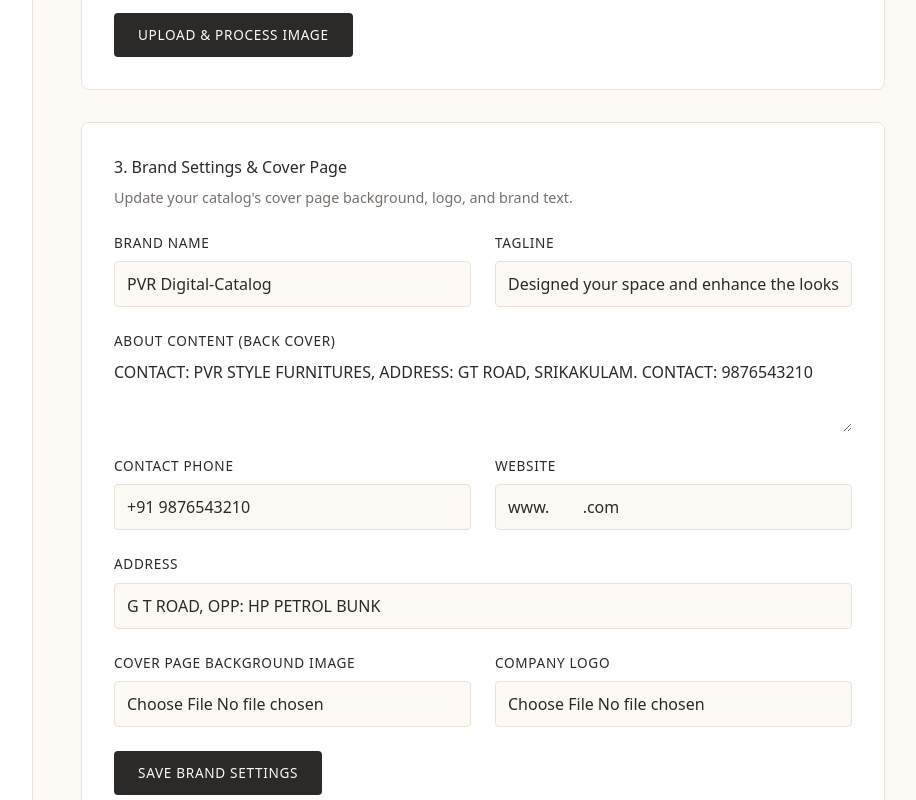
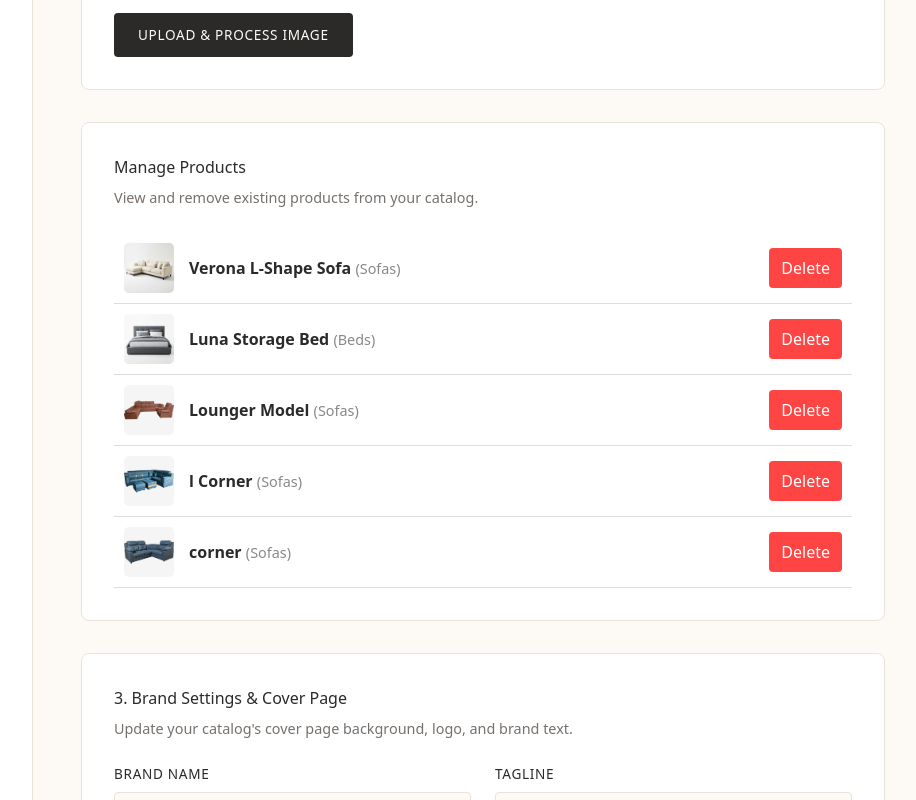
Before and after one commit to bobby007-creator/luxury-catalog, a Next.js app: page /admin in a window 1280 px wide. Shown: the part 1200-2000 px from the top of the page, without its empty margins (217-1133 px from the left). Built offline with nearby package versions, Linux system fonts and the light colour scheme.

Commit message:
feat: add ability to delete products from admin panel

```diff
--- a/src/app/admin/page.js
+++ b/src/app/admin/page.js
@@ -20,6 +20,7 @@
   const [tagline, setTagline] = useState("");
   const [colors, setColors] = useState("");
   const [isUploading, setIsUploading] = useState(false);
+  const [products, setProducts] = useState([]);
 
   // Brand Settings State
   const [brandName, setBrandName] = useState("");
@@ -41,10 +42,12 @@
       })
       .catch(err => console.error("Could not load config", err));
 
-    // Load existing brand data
+    // Load existing brand data and products
     fetch("/api/catalog")
       .then(res => res.json())
       .then(data => {
+        if (data.products) setProducts(data.products);
+
         if (data.brand) {
           setBrandName(data.brand.name || "");
           setBrandTagline(data.brand.tagline || "");
@@ -113,6 +116,9 @@
         setDescription("");
         setTagline("");
         setColors("");
+
+        // Refresh product list
+        setProducts(prev => [...prev, data.product]);
       } else {
         setStatus(`Error: ${data.error}`);
       }
@@ -156,6 +162,26 @@
     }
 
     setIsSavingBrand(false);
+  };
+
+  const handleDeleteProduct = async (id) => {
+    if (!confirm("Are you sure you want to delete this product?")) return;
+
+    setStatus("Deleting product...");
+    try {
+      const res = await fetch(`/api/catalog?id=${id}`, {
+        method: "DELETE"
+      });
+
+      if (res.ok) {
+        setStatus("Product deleted successfully!");
+        setProducts(prev => prev.filter(p => p.id !== id));
+      } else {
+        setStatus("Error deleting product.");
+      }
+    } catch (err) {
+      setStatus("Failed to delete product.");
+    }
   };
 
   return (
@@ -315,9 +341,44 @@
               {isUploading ? "Processing Image with AI..." : "Upload & Process Image"}
             </button>
           </form>
-        </div>
+          </div>
 
-        <div className={styles.card}>
+          <div className={styles.card} style={{ marginTop: '20px' }}>
+            <h3>Manage Products</h3>
+            <p className={styles.helpText}>View and remove existing products from your catalog.</p>
+            {products.length === 0 ? (
+              <p>No products in catalog.</p>
+            ) : (
+              <ul style={{ listStyle: 'none', padding: 0 }}>
+                {products.map(p => (
+                  <li key={p.id} style={{ display: 'flex', justifyContent: 'space-between', padding: '10px', borderBottom: '1px solid #ddd', alignItems: 'center' }}>
+                    <div style={{ display: 'flex', alignItems: 'center', gap: '15px' }}>
+                      <div style={{ width: '50px', height: '50px', background: '#f5f5f5', borderRadius: '5px', overflow: 'hidden' }}>
+                        {(p.image || (p.images && p.images.isolated)) && (
+                          <img
+                            src={p.image?.startsWith('/') ? p.image : (p.images?.isolated?.startsWith('/') ? p.images.isolated : `/images/products/${p.image || p.images?.isolated}`)}
+                            style={{ width: '100%', height: '100%', objectFit: 'contain' }}
+                            alt={p.name}
+                          />
+                        )}
+                      </div>
+                      <div>
+                        <strong>{p.name}</strong> <span style={{ color: '#888', fontSize: '0.9em' }}>({p.category})</span>
+                      </div>
+                    </div>
+                    <button
+                      onClick={() => handleDeleteProduct(p.id)}
+                      style={{ background: '#ff4444', color: 'white', border: 'none', padding: '8px 12px', borderRadius: '4px', cursor: 'pointer' }}
+                    >
+                      Delete
+                    </button>
+                  </li>
+                ))}
+              </ul>
+            )}
+          </div>
+
+        <div className={styles.card} style={{ marginTop: '20px' }}>
           <h3>3. Brand Settings & Cover Page</h3>
           <p className={styles.helpText}>
             Update your catalog's cover page background, logo, and brand text.
--- a/src/app/api/catalog/route.js
+++ b/src/app/api/catalog/route.js
@@ -10,3 +10,30 @@
   }
   return NextResponse.json({ error: 'Not found' }, { status: 404 });
 }
+
+export async function DELETE(request) {
+  const url = new URL(request.url);
+  const id = url.searchParams.get("id");
+
+  if (!id) {
+    return NextResponse.json({ error: 'Product ID is required' }, { status: 400 });
+  }
+
+  const catalogPath = path.join(process.cwd(), 'data', 'catalogData.json');
+  if (fs.existsSync(catalogPath)) {
+    let data = JSON.parse(fs.readFileSync(catalogPath, 'utf8'));
+
+    // Filter out the product
+    const originalLength = data.products.length;
+    data.products = data.products.filter(p => p.id !== id);
+
+    if (data.products.length < originalLength) {
+      fs.writeFileSync(catalogPath, JSON.stringify(data, null, 2));
+      return NextResponse.json({ success: true, message: 'Product deleted' });
+    } else {
+      return NextResponse.json({ error: 'Product not found' }, { status: 404 });
+    }
+  }
+
+  return NextResponse.json({ error: 'Database not found' }, { status: 500 });
+}
```
